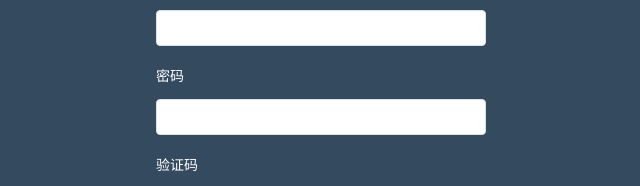
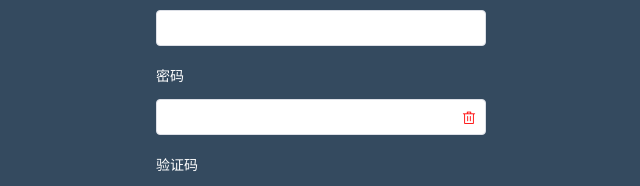
Before and after one commit to zou1997227/vue.2.0, a Vue app: page /#/login in a window 1280 px wide. Shown: the part 299-485 px from the top of the page, without its empty margins (319-959 px from the left). Built offline with nearby package versions, Linux system fonts and the light colour scheme.

Commit message:
完成登录注册接口的业务逻辑

```diff
--- a/src/api/login.js
+++ b/src/api/login.js
@@ -16,7 +16,21 @@ export function GetSms(data){
 
 
 // 登录
+export function Login(data){
+  return service.request({
+    method:"post",
+    url:'/login/',
+    data
+  })
+}
 
 
 
 // 注册
+export function Register(data){
+  return service.request({
+    method:"post",
+    url:"/register/",
+    data
+  })
+}
--- a/src/views/Login/index.vue
+++ b/src/views/Login/index.vue
@@ -29,9 +29,12 @@
         <!-- 密码 -->
         <el-form-item prop="password" class="item-from">
           <label for="password">密码</label>
+          <i class="el-icon-delete look"
+          @click="look()"
+          ></i>
           <el-input
             id="password"
-            type="text"
+            :type=watch
             v-model="loginFrom.password"
             autocomplete="off"
             class="input"
@@ -44,9 +47,12 @@
         <!-- 使用v-show的话有一些小bug,切换到login页面的话也是提交不成功,可以使用v-if,也可以重新加一个判断 -->
         <el-form-item prop="passwords" class="item-from" v-show="model === 'register'">
           <label for="passwords">重复密码</label>
+          <i class="el-icon-delete look"
+          @click="look()"
+          ></i>
           <el-input
           id="passwords"
-            type="text"
+            :type=watch
             v-model="loginFrom.passwords"
             autocomplete="off"
             class="input"
@@ -79,7 +85,7 @@
   </div>
 </template>
 <script>
-import {GetSms} from '@/api/login';
+import {GetSms,Register,Login} from '@/api/login';
 import {reactive,ref,isRef, toRefs} from '@vue/composition-api';
 import {stripscript,validateEmail,validateCodes,validatePasswords} from "@/utils/validate";
 export default {
@@ -178,7 +184,10 @@ export default {
         text:'获取验证码'
       });
 
+  // 定义一个空字符串的变量赋值方便给定时器定义一个名字
       const timer = ref('');
+      // 显示或隐藏密码的一个变量
+      const watch = ref('password');
 
       // console.log(isRef(model) ? true : false);
       // console.log(menuTab[0]);
@@ -223,8 +232,16 @@ export default {
        */
 
       /**
-       * 声明函数
+       * 声明函数********************************
        */
+      // 显示密码或者隐藏密码的方法
+      const look = (()=> {
+        if(watch.value == 'password'){
+          watch.value = 'text'
+        }else if(watch.value == 'text'){
+          watch.value = 'password'
+        }
+      })
       // 切换登录注册模块
       //以声明函数的方式创建函数 数据驱动视图
      const toggleMenu =(data =>{
@@ -233,9 +250,13 @@ export default {
              // console.log(elem);
              elem.current = false;
          });
+        //  高光
          data.current= true;
+        //  修改模块值
          model.value=data.type;
+        //  清除表单,切换模块时,输入框里面的内容都会清除
          resetFormData();
+        //清除计时器
          clearCountDown();
 
     });
@@ -247,7 +268,7 @@ export default {
         refs['loginFrom'].resetFields();//3.0用括号要用引号引起来
       });
 
-      // 更新按钮状态
+      // 更新发送验证码按钮状态
       const updataButtonStatus = ((params) =>{
         codeButtonStatus.status = params.status,
         codeButtonStatus.text = params.text
@@ -255,17 +276,75 @@ export default {
 
     // 提交表单验证方法
    const submitForm = (formName => {
+    //  模拟注册成功,点击注册后跳转到登录
+    // console.log(11111)
+    // toggleMenu(menuTab[0]);
+    // clearCountDown();
+    // 阻止执行下面的代码
+    // return false
+    // console.log(11111)
     //  context.refs[formName].validate((valid) => {
       // 解构的写法,不用加context了
+      // console.log('22222');
         refs[formName].validate((valid) => {
           if (valid) {
-            alert('submit!');
+            // 改成三目运算符
+            model.value == 'login' ? login() : register();
+          //  if(model.value == 'login'){
+          //    login()
+          //  }else{
+          //     register()
+          //  };
           } else {
-            alert('error submit!!');
+            root.$message.error("未填写完全")
             return false;
           }
         })
       });
+      // 登录接口
+      const login = (() =>{
+        let requestData = {
+               username:loginFrom.username,
+               password:loginFrom.password,
+               code:loginFrom.code
+             }
+             Login(requestData).then(response=>{
+               let data = response.data
+               root.$message({
+                 message:data.message,
+                 type:'success',
+                 center:'true'
+               })
+             }).catch(error => {
+               console.log('登录失败了')
+             })
+      })
+
+
+      // 注册接口
+      const register = (()=>{
+           let requestData ={
+              username:loginFrom.username,
+              password:loginFrom.password,
+              code:loginFrom.code,
+              module:'register'
+            }
+            // 注册接口
+            Register(requestData).then(response =>{
+              let data = response.data
+              root.$message({
+                message:data.message,
+                type:'success'
+              })
+              toggleMenu(menuTab[0]);
+              clearCountDown();
+
+            }).catch(error =>{
+              // 失败时执行的代码
+              console.log('注册失败了')
+            })
+      })
+
       // 获取验证码
       const getSms = (() =>{
         // const data = {
@@ -283,6 +362,7 @@ export default {
           root.$message.error('邮箱格式不正确,请重新输入');
           return false
         }
+        // 发送验证码的接口参数,里面的module需要和后端沟通,规定一个判断验证码是登录还是注册的按钮调用验证码接口
         let requestData = {
           username:loginFrom.username,module:model.value
           }
@@ -293,7 +373,9 @@ export default {
             text:'发送中'
           })
 
-        GetSms(requestData).then(response => {
+            // 倒计时(只会执行一次,不用清除),模仿发送请求的延迟
+          setTimeout(() => {
+            GetSms(requestData).then(response => {
           let data = response.data
           console.log(data);
           root.$message({
@@ -305,16 +387,19 @@ export default {
           });
           loginButtonStatus.value = false
           countDown(10)
-
         }).catch(error =>{
           console.log(error);
           updataButtonStatus.value = false;
           updataButtonStatus({
             status:false,
             text:'再次获取'
-          })
+          });
 
         });
+
+          }, 1000);
+
+
         // alert('fjsk')
       })
 
@@ -324,11 +409,10 @@ export default {
         // setTimeout:clearTimeout(变量)  只执行一次
         // setInterval:clearInterval(变量))  不断的执行，需要条件才会停止
         // 判断定时器是否存在，存在则清除
-        // if(timer.value){clearInterval(timer.value)}
+        if(timer.value){clearInterval(timer.value)}
         let time = number
         timer.value = setInterval(()=>{
           console.log(time);
-
           time--;
           if(time===0){
             clearInterval(timer.value)
@@ -364,7 +448,8 @@ export default {
         loginButtonStatus,
         codeButtonStatus,
         timer,
-
+        watch,
+        look,
       }
 
   }
@@ -394,7 +479,7 @@ export default {
     font-size: 14px;
     color: #fff;
     border-radius: 2px;
-    cursor: pointer;
+    cursor: pointer;//鼠标移上去,鼠标会变成小手,证明这个标签有点击事件
   }
   .current {
     background-color: rgba(0, 0, 0, 1);
@@ -413,6 +498,8 @@ export default {
 
   .item-from {
     margin-bottom: 24px;
+       position: relative;
+
   }
   .block {
     display: block;
@@ -422,6 +509,13 @@ export default {
     margin-top: 8px;
   }
 }
+ .look{
+     z-index: 1;
+    position: absolute;
+    top: 30px;
+    right:10px;
+    color: red;
+   }
 
 //验证码布局样式
 .el-row {
```
